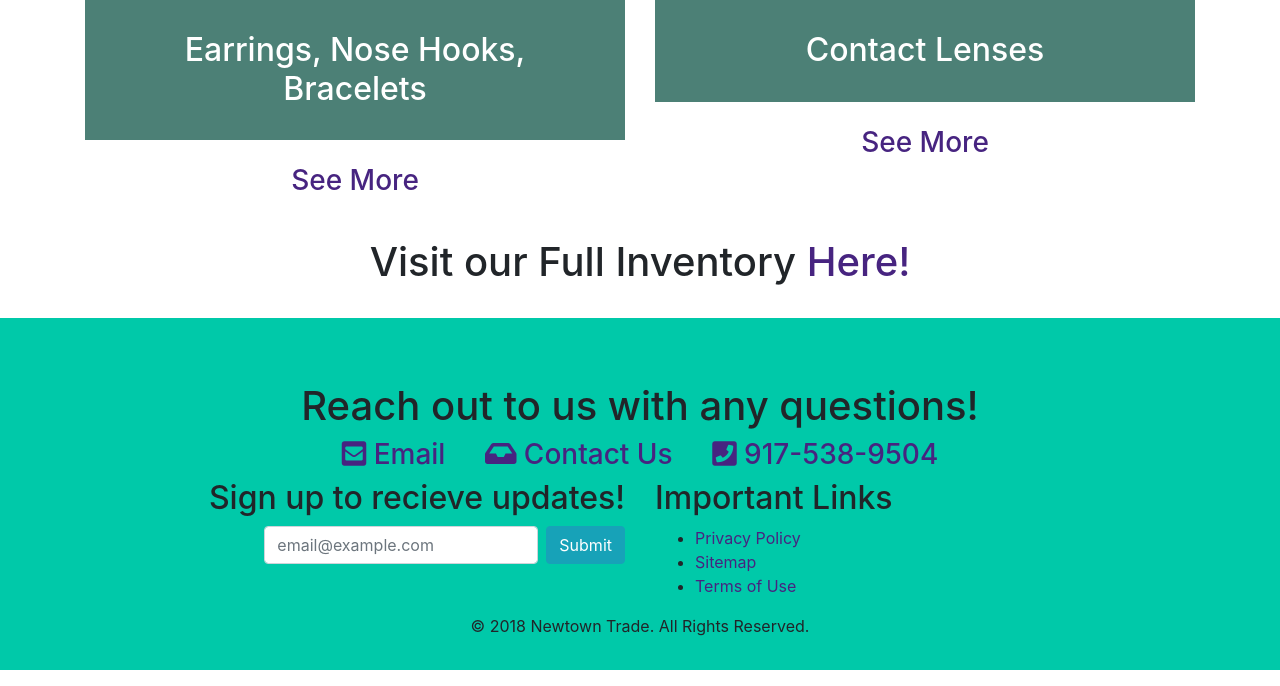
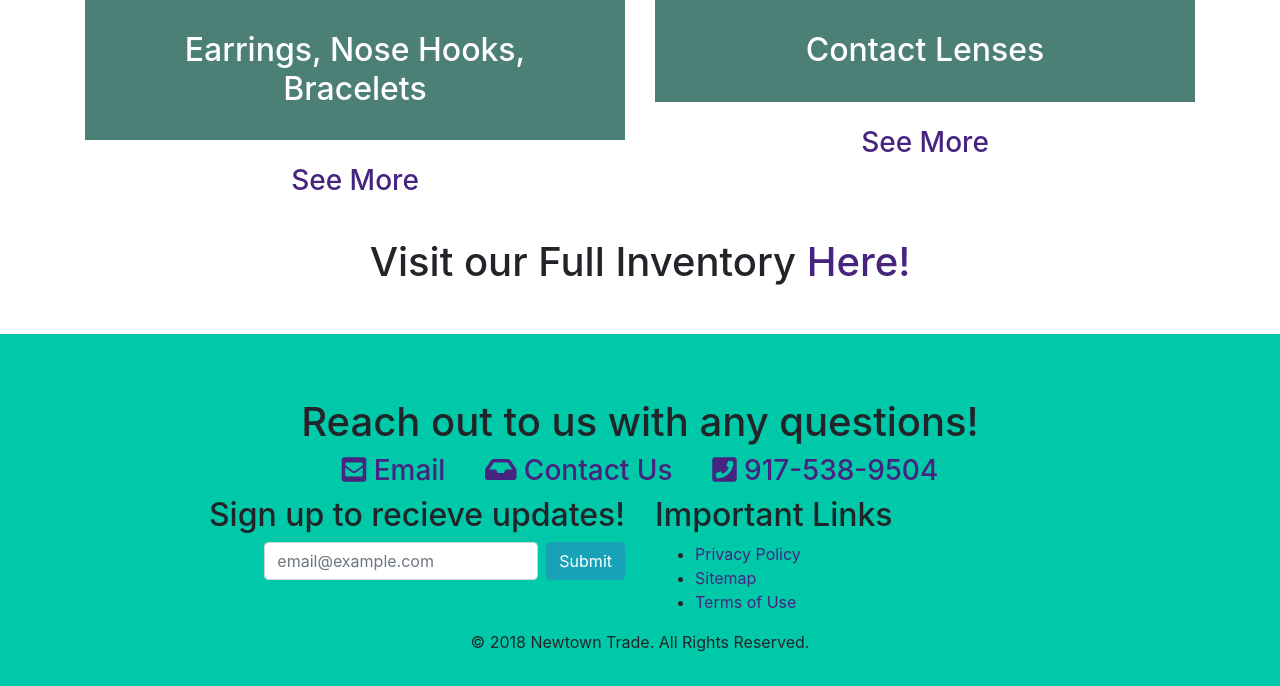
Before and after one commit to newtown-trade/newtown-website, a Django app: page / in a window 1280 px wide. Shown: the part 1237-1923 px from the top of the page. Run offline with Django 3.2, Linux system fonts and the light colour scheme; data that the repository does not hold is empty; some libraries are stand-ins or nearby versions.

Commit message:
fixed footer issue with javascript

```diff
--- a/newtown/static/css/base.css
+++ b/newtown/static/css/base.css
@@ -1,3 +1,6 @@
+body {
+  min-height: 100vh; }
+
 .header-colorin {
   color: white;
   background-color: #4C8076;
--- a/newtown/static/scss/base.scss
+++ b/newtown/static/scss/base.scss
@@ -3,6 +3,9 @@ $menu-color: #00C9A9;
 $secondary-color: #C4FCF0;
 $header-color:#4C8076;
 
+body{
+	min-height:100vh;
+}
 .header-colorin{
 	color:white;
 	background-color:$header-color;
--- a/newtown/templates/newtown/home.html
+++ b/newtown/templates/newtown/home.html
@@ -28,7 +28,7 @@
 		<!-- header -->
 
 		<!-- make navabar collapsable later for mobile support -->
-		<nav class = "navbar navbar-light navbar-expand-md menu-colorin justify-content-between">
+		<nav class = "navbar navbar-light navbar-expand-md menu-colorin justify-content-between" id = "nav">
 
 			<!--TODO: add logo in navbar-brand-->
 			<a class = "navbar-brand" href = "/">Newtown Trade</a>
@@ -56,6 +56,7 @@
 			</form>
 		</nav>
 
+		<div id = "body-midsection">
 		{% block body_nocontainer %}
 		<div class = "jumbotron jumbotron-fluid d-flex align-items-center" id = "hero-banner">
 			<div class = "container-fluid text-center"><h1>Attractive Jewelry at an Affordable Cost</h1></div>
@@ -102,10 +103,12 @@
 			<h1 class = "text-center" style = "padding:1rem">Visit our Full Inventory <a href = "{% url 'jewelry:index' %}" class = "links">Here!</a></h1>
 		</div>
 		{% endblock %}
+		</div>
 
 
 		<!-- FOOTER -->
 		<!-- consider adding (another) full item search here -->
+		<footer id = "footer-root">
 		<div class = "jumbotron jumbotron-fluid menu-colorin" id = "footer">
 			<div class = "container-fluid">
 				<h1 class = "text-center">Reach out to us with any questions!</h1>
@@ -139,11 +142,15 @@
 
 			</div>
 		</div>
+		</footer>
 	</body>
 
 	<!--Javscript-->
 	<script src="https://code.jquery.com/jquery-3.3.1.slim.min.js" integrity="sha384-q8i/X+965DzO0rT7abK41JStQIAqVgRVzpbzo5smXKp4YfRvH+8abtTE1Pi6jizo" crossorigin="anonymous"></script>
 	<script src="https://cdnjs.cloudflare.com/ajax/libs/popper.js/1.14.3/umd/popper.min.js" integrity="sha384-ZMP7rVo3mIykV+2+9J3UJ46jBk0WLaUAdn689aCwoqbBJiSnjAK/l8WvCWPIPm49" crossorigin="anonymous"></script>
 	<script src="https://stackpath.bootstrapcdn.com/bootstrap/4.1.1/js/bootstrap.min.js" integrity="sha384-smHYKdLADwkXOn1EmN1qk/HfnUcbVRZyYmZ4qpPea6sjB/pTJ0euyQp0Mk8ck+5T" crossorigin="anonymous"></script>
+	<script>
+		$('#footer-root').css('margin-top',$(document).height()-($('#nav').height()+$('#body-midsection').height()+$('#footer-root').height()));
+	</script>
 	{% block javascript %}{% endblock %}
 </html>
```
